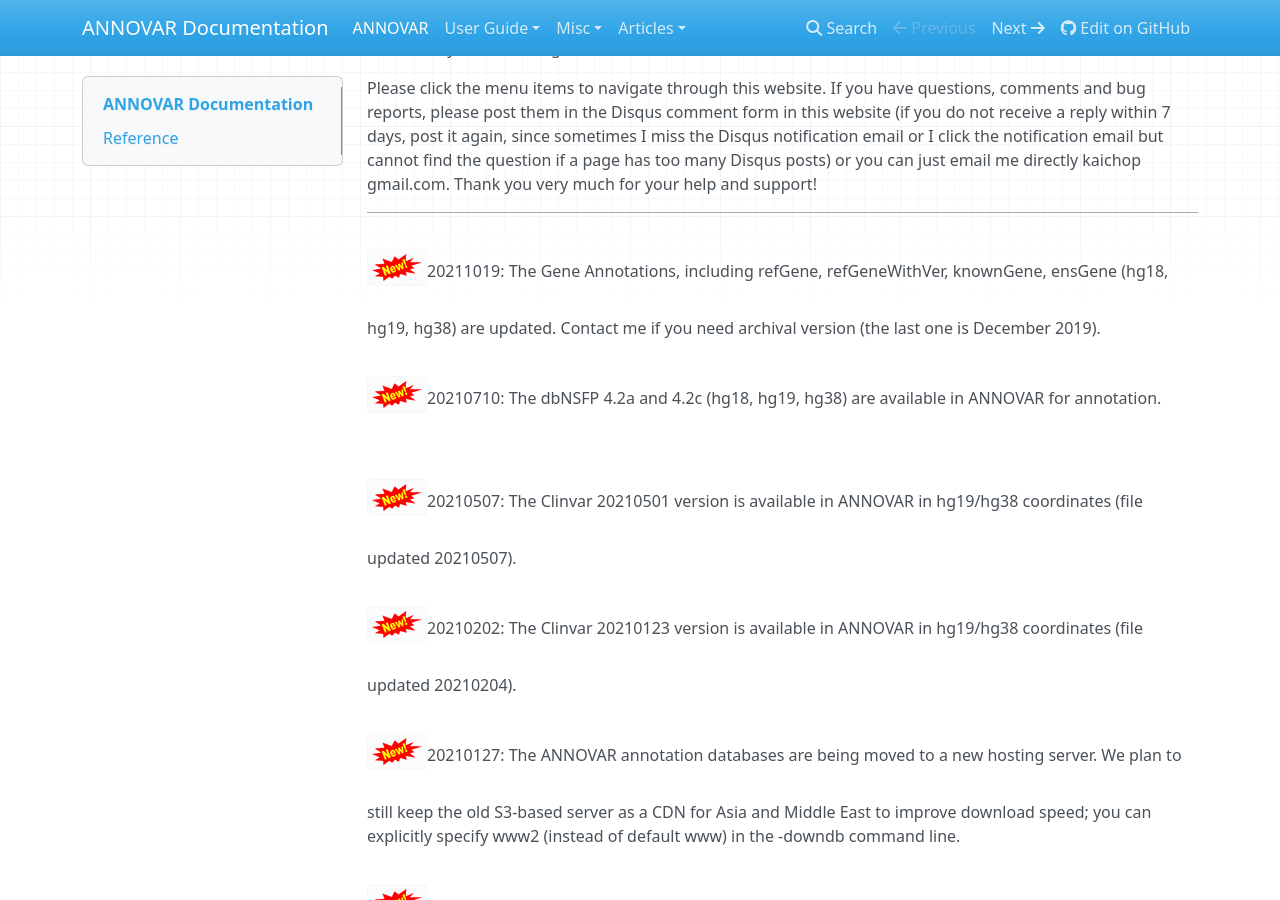
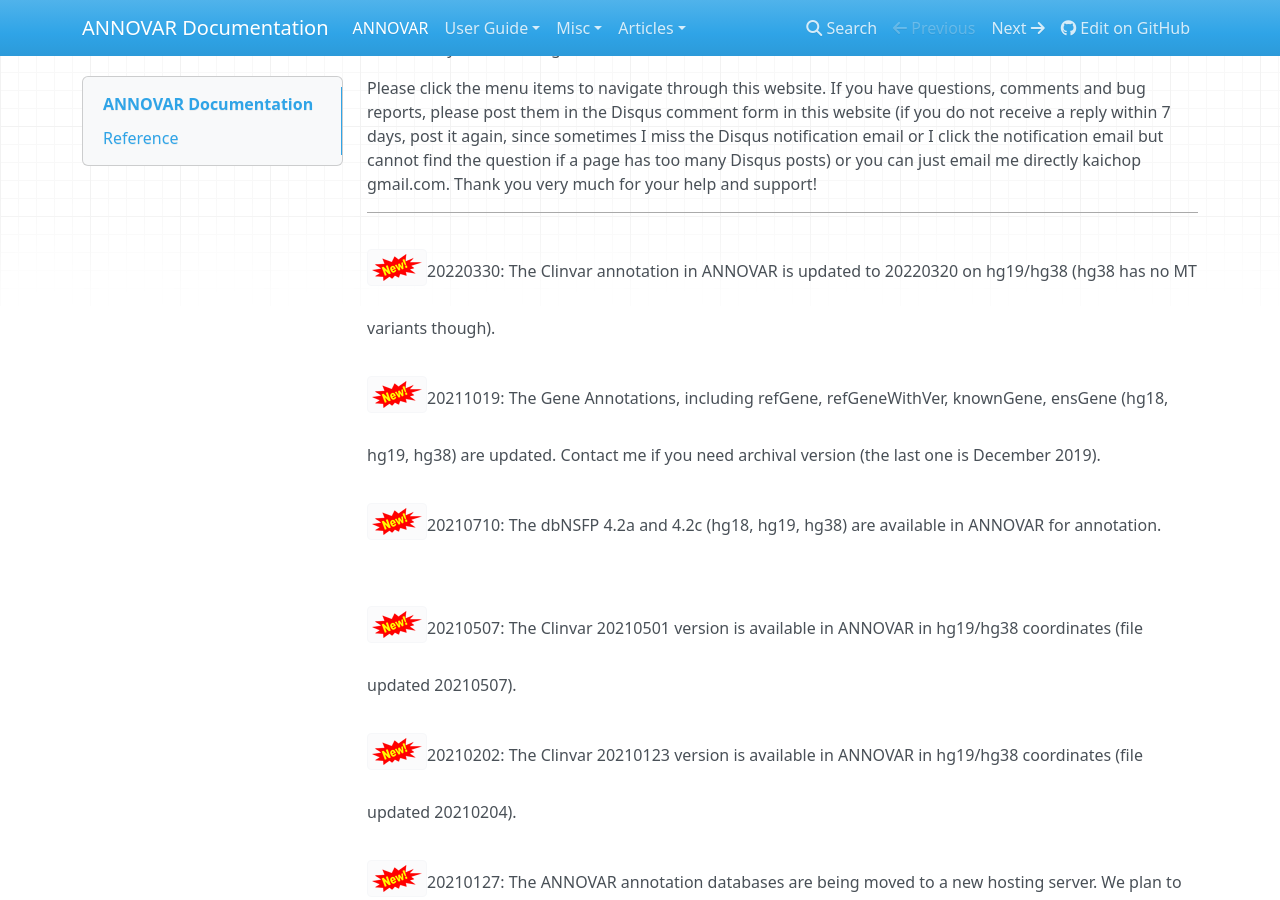
Before and after one commit to WGLab/doc-ANNOVAR, an MkDocs documentation site: the page built from docs/index.md, in a window 1280 px wide and 900 px high, scrolled down 546 px. Built offline with MkDocs 1.6.1, drawn with Linux system fonts in a browser that asks for light colours; nearby versions of some CDN libraries; old or Windows-style settings are respelled for this version of MkDocs.

Commit message:
Update index.md

```diff
--- a/docs/index.md
+++ b/docs/index.md
@@ -10,6 +10,7 @@ ANNOVAR is an efficient software tool to utilize update-to-date information to f
 Please click the menu items to navigate through this website. If you have questions, comments and bug reports, please post them in the Disqus comment form in this website (if you do not receive a reply within 7 days, post it again, since sometimes I miss the Disqus notification email or I click the notification email but cannot find the question if a page has too many Disqus posts) or you can just email me directly kaichop gmail.com. Thank you very much for your help and support!
 
 ---
+![new](img/new.png)20220330: The Clinvar annotation in ANNOVAR is updated to 20220320 on hg19/hg38 (hg38 has no MT variants though).
 
 ![new](img/new.png)20211019: The Gene Annotations, including refGene, refGeneWithVer, knownGene, ensGene (hg18, hg19, hg38) are updated. Contact me if you need archival version (the last one is December 2019).
 
```
